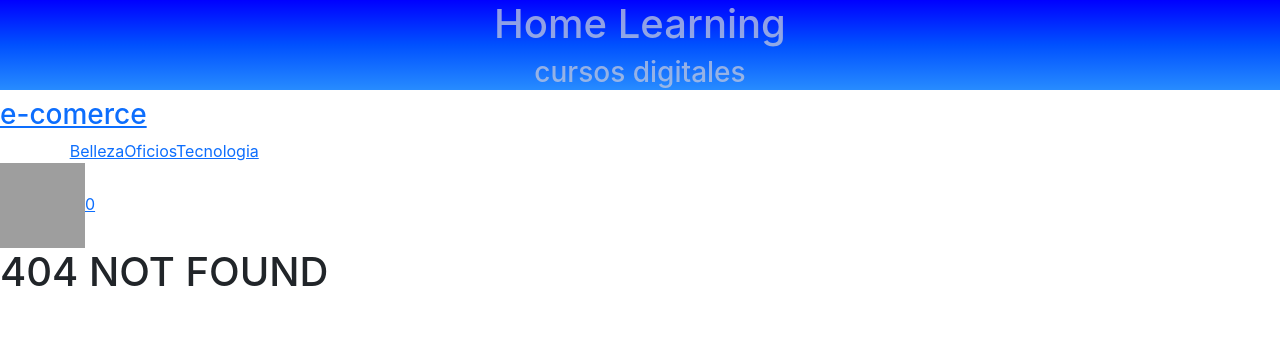
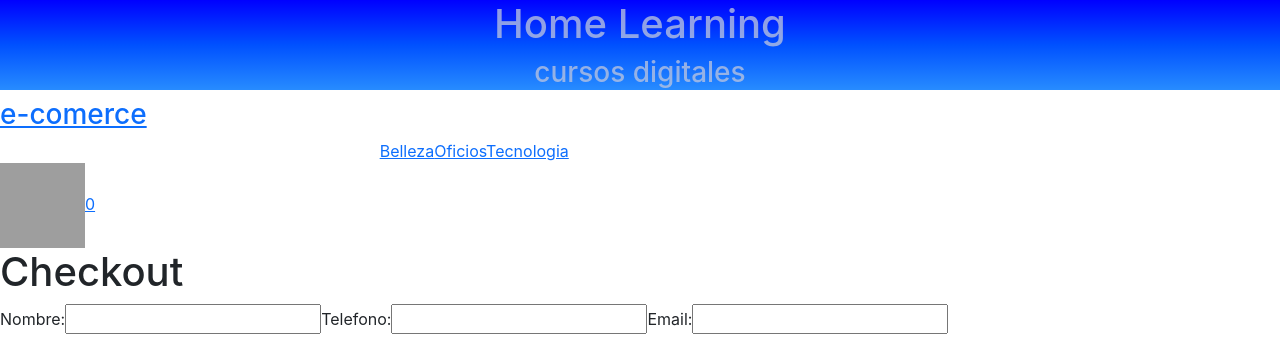
Before and after one commit to blastonyz/EntregaFinal-BlasZamoraMatich, a React (Create React App) app: page /checkout in a window 1280 px wide. Before the commit this address had no page. Shown: the top 364 px of the page. Built offline with nearby package versions, Linux system fonts and the light colour scheme; grey boxes are pictures that could not be loaded.

Commit message:
form caput

```diff
--- a/src/App.js
+++ b/src/App.js
@@ -7,6 +7,7 @@ import { ItemDetailContainer } from './components/ItemDetailContainer/ItemDetail
 import { BrowserRouter,Routes,Route } from 'react-router-dom';
 import { CartProvider } from '../src/context/CartContext';
 import {Cart} from '../src/components/Cart/Cart'
+import { Checkout } from './components/Checkout/Checkout';
 
 function App() {
   return (
@@ -22,6 +23,7 @@ function App() {
         <Route path='categoria/:categoriaId' element={<ItemsListCont/>} />
         <Route path='item/:itemId' element={<ItemDetailContainer/>} />
         <Route path='/cart' element={<Cart/>}/>
+        <Route path='/checkout' element={<Checkout/>}/>
         <Route path='*' element={<h1>404 NOT FOUND</h1>}/>
       </Routes>
       </div>
--- /dev/null
+++ b/src/components/Checkout/Checkout.jsx
@@ -0,0 +1,82 @@
+import { useContext, useState } from "react"
+import {db} from "../../services/firebaseConfig"
+import { CartContext } from "../../context/CartContext"
+import {addDoc, collection, documentId, query, where, writeBatch,getDocs } from "firebase/firestore"
+import { CheckoutForm } from "../CheckoutForm/CheckoutForm"
+
+export const Checkout = () => {
+    const [loading,setLoading] = useState(false)
+    const [orderId,setOrderId] = useState('')
+
+    const {cart,precioTotal,cleanCart} = useContext(CartContext)
+
+    const createOrder = async ({client,phone,email}) => {
+        setLoading(true)
+
+        try{
+            const objOrder = {
+                comprador:{
+                    client,phone,email
+                },
+                items: cart,
+                precioTotal: precioTotal,
+
+            }
+            const bacth = writeBatch(db)
+
+            const outOfStock = []
+
+            const ids = cart.map(prod => prod.id)
+
+            const productsRef = collection(db,'Items')
+
+            const productsFirestore = await getDocs(query(productsRef,where(documentId(),'in',ids)))
+
+            const {docs} = productsFirestore
+
+            docs.forEach(doc => {
+                const dataDoc = doc.data()
+                const stockDb = dataDoc.stock
+
+                const productosAgregados = cart.find(prod => prod.id === doc.id)
+
+                const cantidadAdded = productosAgregados?.cantidad
+
+                if(stockDb >= cantidadAdded){
+                    bacth.update(doc.ref,{stock: stockDb - cantidadAdded})
+                } else{
+                    outOfStock.push({id: doc.id,...dataDoc })
+                }
+            })
+                if(outOfStock.length === 0)  {
+                    await bacth.commit()
+                    const orderRef = collection(db,'Orders')
+                    const orderAdded = await addDoc(orderRef,objOrder)
+
+                    setOrderId(orderAdded.id)
+                    cleanCart()
+                }else{
+                    console.error('productos con faltante')
+                }
+
+            }catch(error){
+                   console.error('no hay faltantes de stock')
+             }finally{
+                        setLoading(false)
+    }
+    }
+    if(loading){
+        return <h1>Se esta generando su orden...</h1>
+    }
+
+    if(orderId){
+        return <h1>el id desu Orden es : {orderId}</h1>
+    }
+
+    return(
+        <div>
+            <h1>Checkout</h1>
+            <CheckoutForm onConfirm={createOrder}/>
+        </div>
+    )
+}
--- /dev/null
+++ b/src/components/CheckoutForm/CheckoutForm.jsx
@@ -0,0 +1,36 @@
+import { useState } from "react";
+
+export const CheckoutForm = ({onConfirm}) =>{
+const [client,setClient] = useState('')
+const [phone,setPhone] = useState('')
+const [email,setEmail] = useState('')
+
+const confirmacion = () => {
+
+
+    const userData = {
+        client,phone,email
+    }
+
+    onConfirm(userData)
+}
+
+return (
+    <div className="Container">
+        <form onSubmit={confirmacion} className="Form">
+            <label className="label">
+                Nombre:
+                <input type="text" value={client} className="input" onChange={()=> setClient}/>
+            </label>
+            <label className="label">
+                Telefono:
+                <input type="text" value={phone} className="input" onChange={()=> setPhone}/>
+            </label>
+            <label className="label">
+                Email:
+                <input type="email" value={email} className="input" onChange={()=> setEmail}/>
+            </label>
+        </form>
+    </div>
+)
+}
```
